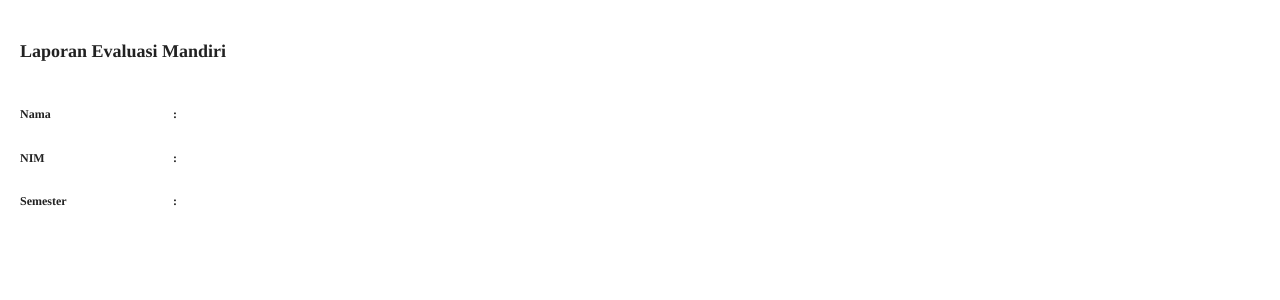
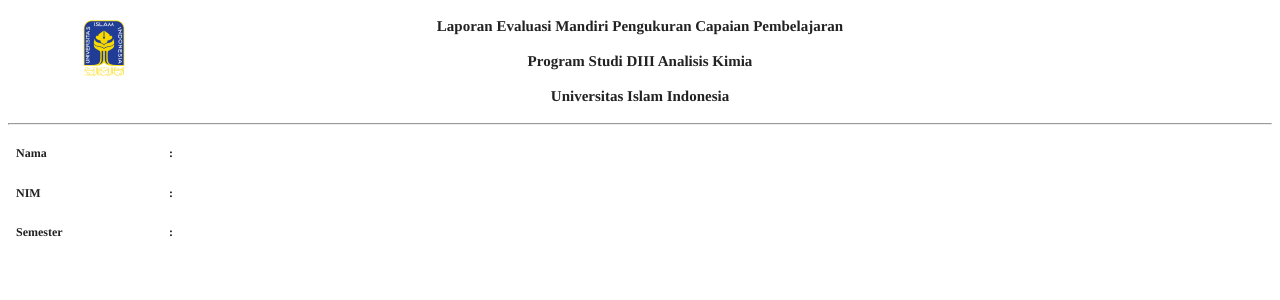
Before and after one commit to novalwardhana/sistem-informasi-jadwal-perkuliahan-fmipa-uii, a CodeIgniter app: the page made by application/views/evaluasiMandiriExport/export.php in a window 1280 px wide. Shown: the top 300 px of the page. Run offline with CodeIgniter, Linux system fonts and the light colour scheme; data that the repository does not hold is empty.

Commit message:
Export pdf evaluasi mandiri

```diff
--- a/application/views/evaluasiMandiriExport/export.php
+++ b/application/views/evaluasiMandiriExport/export.php
@@ -6,9 +6,13 @@
 	<style type="text/css">
 		body { font-family: Times !important; color: #222; }
 		.bagan-cpl { border: 1px solid #789; padding: 10px;margin-top: 5px; margin-bottom: 20px;width: 100% }
-		.tabel-mahasiswa { width: 100% }
-		.tabel-mahasiswa thead th{ padding: 10px 10px; font-size: 12px; vertical-align: top; line-height: 1.8; text-align: justify; }
-   	.tabel-mahasiswa tbody td{ padding: 10px 10px; font-size: 11px; vertical-align: top; line-height: 1.8; text-align: justify; }
+
+    .tabel-header { width: 100% }
+		.tabel-header thead th{ padding: 8px 6px; font-size: 15px; vertical-align: top; text-align: center; }
+
+    .tabel-mahasiswa { width: 100% }
+		.tabel-mahasiswa thead th{ padding: 8px 6px; font-size: 12px; vertical-align: top; line-height: 1.8; text-align: justify; }
+   	.tabel-mahasiswa tbody td{ padding: 8px 6px; font-size: 11px; vertical-align: top; line-height: 1.8; text-align: justify; }
 
 		.tabel-cpl-detail { width: 100%; border: 1px solid #789 }
 		.tabel-cpl-detail thead { display: table-row-group; }
@@ -27,15 +31,36 @@
 	</style>
 </head>
 <body>
+
+  <!-- Header evaluasi mahasiswa -->
+  <table class="tabel-header">
+    <thead>
+      <tr>
+        <th rowspan="3" style="width: 15%">
+          <img src="./application/views/evaluasiMandiriExport/logo_uii.png" alt="">
+        </th>
+				<th class="text-center" style="width: 70%">
+					Laporan Evaluasi Mandiri Pengukuran Capaian Pembelajaran
+				</th>
+        <th rowspan="3" style="width: 15%">&nbsp;</th>
+			</tr>
+      <tr>
+				<th class="text-center">
+          Program Studi DIII Analisis Kimia
+				</th>
+			</tr>
+      <tr>
+				<th class="text-center">
+          Universitas Islam Indonesia
+				</th>
+			</tr>
+    </thead>
+  </table>
+
+	<hr>
+
 	<table class="tabel-mahasiswa">
 		<thead>
-			<tr>
-				<th colspan="2" class="text-center">
-					<h2>
-						Laporan Evaluasi Mandiri
-					</h2>
-				</th>
-			</tr>
 			<tr>
 				<th style="width: 12%">Nama</th>
 				<th>: <?php echo $data_mahasiswa->nama ?></th>
```
Also changed, not shown: application/views/evaluasiMandiriExport/logo_uii.png (added).
